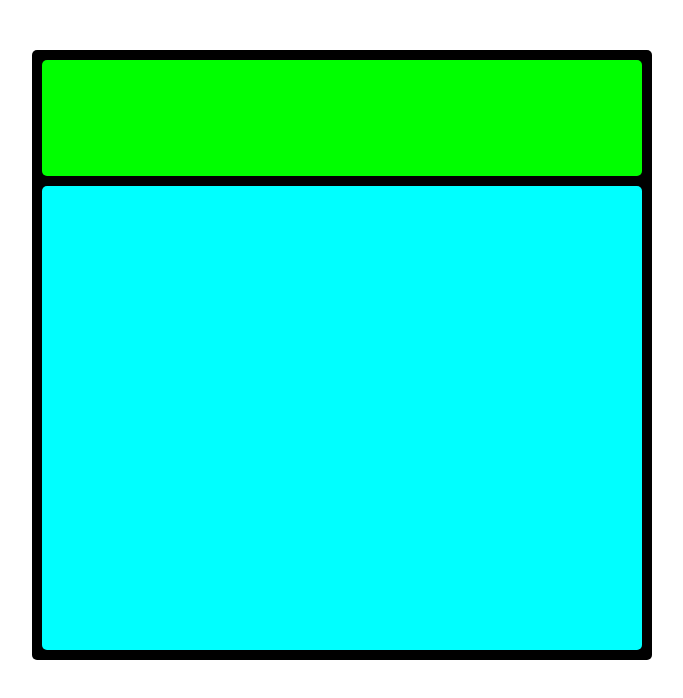
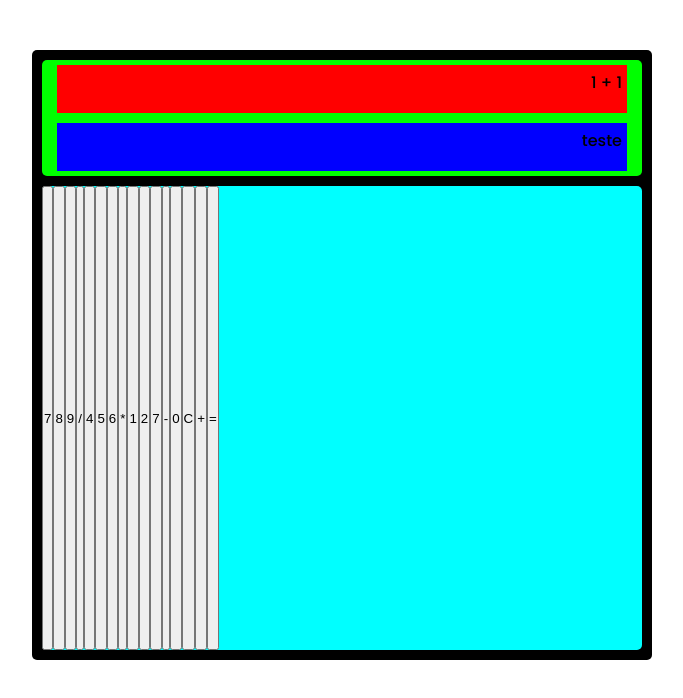
Before and after one commit to dern0s/simple-html-calc, a plain HTML site: page index.html in a window 1280 px wide. Shown: the whole page, without its empty margins (298-981 px from the left). Drawn offline with Linux system fonts and the light colour scheme.

Commit message:
added buttons but hasn't finished it yet

```diff
--- a/index.html
+++ b/index.html
@@ -1,20 +1,46 @@
 <!DOCTYPE html>
 <html lang="en">
+
 <head>
     <meta charset="UTF-8">
     <meta http-equiv="X-UA-Compatible" content="IE=edge">
     <meta name="viewport" content="width=device-width, initial-scale=1.0">
+    <link rel="preconnect" href="https://fonts.googleapis.com">
+    <link rel="preconnect" href="https://fonts.gstatic.com" crossorigin>
+    <link href="https://fonts.googleapis.com/css2?family=Poppins:wght@500;700&display=swap" rel="stylesheet">
     <link rel="stylesheet" href="style.css">
     <title>Calculadora</title>
 </head>
+
 <body>
     <div class="calculator-container">
         <div class="upper-screen">
-
+            <div class="operations">
+                <p class="upper-text">1 + 1</p>
+            </div>
+            <div class="results">
+                <p class="upper-text">teste</p>
+            </div>
         </div>
         <div class="button-container">
-
+            <button type="button" value="7">7</button>
+            <button type="button" value="8">8</button>
+            <button type="button" value="9">9</button>
+            <button type="button" value="/">/</button>
+            <button type="button" value="4">4</button>
+            <button type="button" value="5">5</button>
+            <button type="button" value="6">6</button>
+            <button type="button" value="*">*</button>
+            <button type="button" value="1">1</button>
+            <button type="button" value="2">2</button>
+            <button type="button" value="3">7</button>
+            <button type="button" value="-">-</button>
+            <button type="button" value="0">0</button>
+            <button type="button" value="C">C</button>
+            <button type="button" value="+">+</button>
+            <button type="button" value="=">=</button>
         </div>
     </div>
 </body>
+
 </html>
--- a/style.css
+++ b/style.css
@@ -1,16 +1,18 @@
-*{
+* {
     margin: 0;
     padding: 0;
 }
 
-body{
+body {
     margin: 50px;
     display: flex;
     align-items: center;
     justify-content: center;
+
+    font-family: 'Poppins', sans-serif;
 }
 
-.calculator-container{
+.calculator-container {
     padding: 5px 10px;
     width: 600px;
     height: 600px;
@@ -25,17 +27,50 @@ body{
     align-self: center;
 }
 
-.upper-screen{
+.upper-screen {
     height: 20%;
     width: 100%;
     margin: 5px;
+    /* padding: 5px; */
 
     border-radius: 5px;
 
     background-color: lime;
+
+    display: flex;
+    flex-direction: column;
+    justify-content: center;
+    align-items: center;
 }
 
-.button-container{
+.operations {
+    background-color: red;
+    width: 95%;
+    height: 50%;
+    margin: 5px;
+
+}
+
+.results {
+    background-color: blue;
+    width: 95%;
+    height: 50%;
+
+    margin: 5px;
+
+}
+
+.upper-text{
+    text-align: end;
+    display: flex;
+    flex-direction: row;
+    justify-content: flex-end;
+    align-content: center;
+    padding: 5px;
+
+}
+
+.button-container {
     height: 80%;
     width: 100%;
     margin: 5px;
@@ -43,4 +78,8 @@ body{
     border-radius: 5px;
 
     background-color: aqua;
+
+    display: flex;
+    flex-direction: row;
+    flex-wrap: wrap;
 }
```
